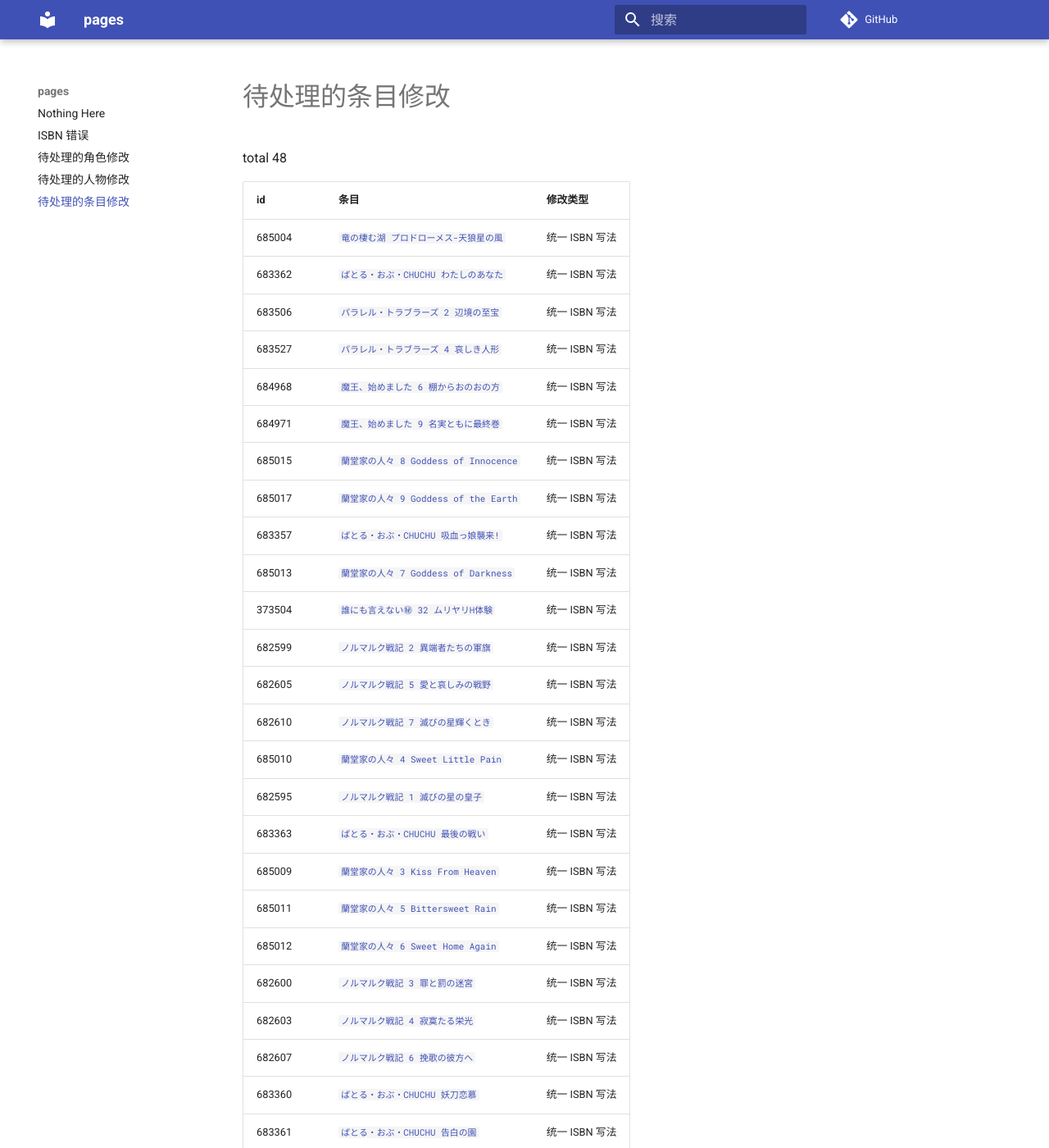
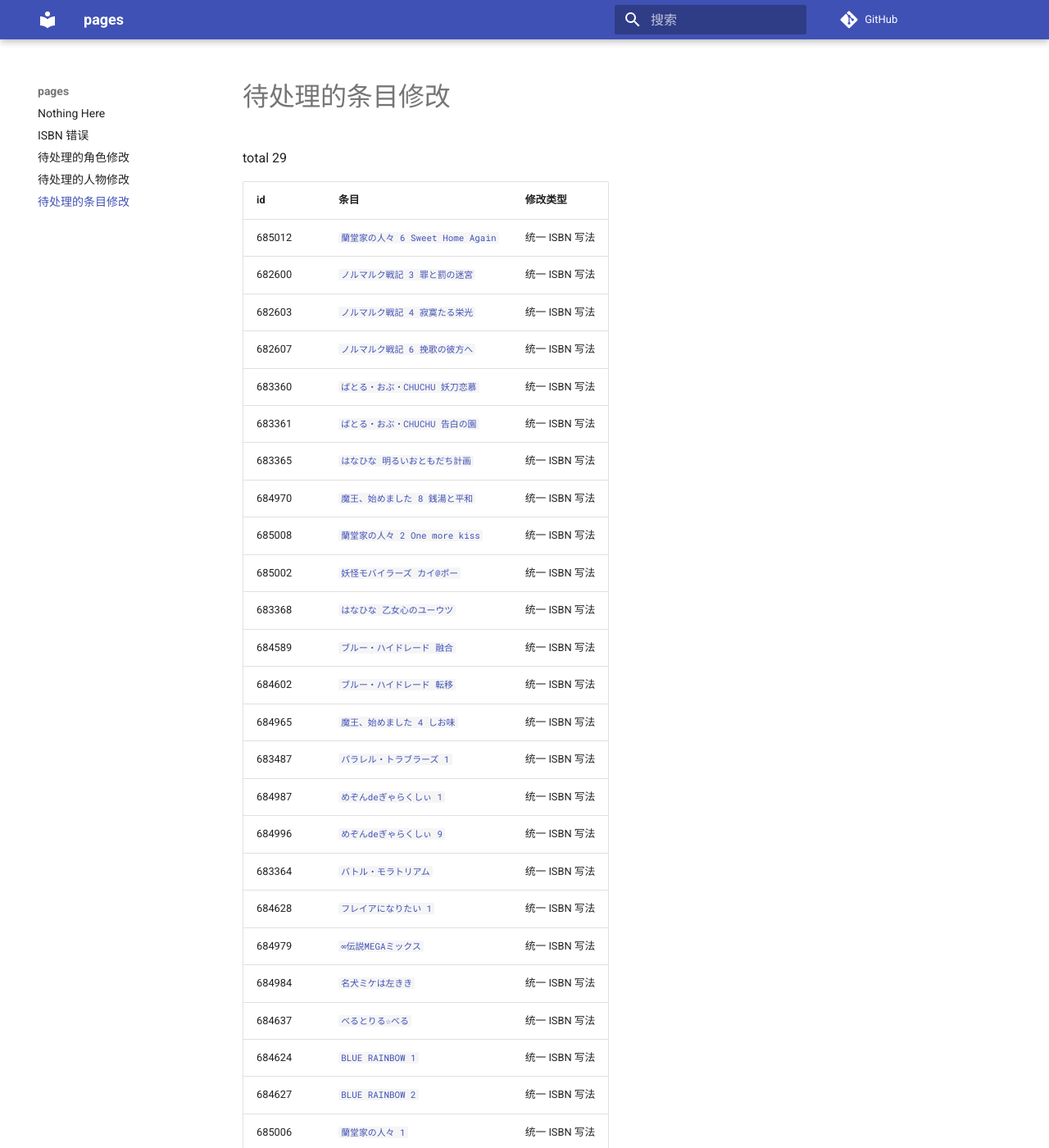
Before and after one commit to trim21/bangumi-pages, an MkDocs documentation site: the page built from docs/pending-subject-changes.md, in a window 1280 px wide and 1400 px high. Shown: the whole window at 82% size. Built offline with MkDocs 1.6.1 and Material for MkDocs 9.7.7, drawn with Linux system fonts in a browser that asks for light colours; comment, search, counter and statistics services are not loaded.

Commit message:
update pending-changes.md

```diff
--- a/docs/pending-subject-changes.md
+++ b/docs/pending-subject-changes.md
@@ -1,28 +1,9 @@
 # 待处理的条目修改
 
-total 48
+total 29
 
 | id | 条目 | 修改类型 |
 | --- | --- | --- |
-| 685004 | [`竜の棲む湖 プロドローメス-天狼星の風`](https://bgm.tv/subject/685004) | 统一 ISBN 写法 |
-| 683362 | [`ばとる・おぶ・CHUCHU わたしのあなた`](https://bgm.tv/subject/683362) | 统一 ISBN 写法 |
-| 683506 | [`パラレル・トラブラーズ 2 辺境の至宝`](https://bgm.tv/subject/683506) | 统一 ISBN 写法 |
-| 683527 | [`パラレル・トラブラーズ 4 哀しき人形`](https://bgm.tv/subject/683527) | 统一 ISBN 写法 |
-| 684968 | [`魔王、始めました 6 棚からおのおの方`](https://bgm.tv/subject/684968) | 统一 ISBN 写法 |
-| 684971 | [`魔王、始めました 9 名実ともに最終巻`](https://bgm.tv/subject/684971) | 统一 ISBN 写法 |
-| 685015 | [`蘭堂家の人々 8 Goddess of Innocence`](https://bgm.tv/subject/685015) | 统一 ISBN 写法 |
-| 685017 | [`蘭堂家の人々 9 Goddess of the Earth`](https://bgm.tv/subject/685017) | 统一 ISBN 写法 |
-| 683357 | [`ばとる・おぶ・CHUCHU 吸血っ娘襲来!`](https://bgm.tv/subject/683357) | 统一 ISBN 写法 |
-| 685013 | [`蘭堂家の人々 7 Goddess of Darkness`](https://bgm.tv/subject/685013) | 统一 ISBN 写法 |
-| 373504 | [`誰にも言えない㊙ 32 ムリヤリH体験`](https://bgm.tv/subject/373504) | 统一 ISBN 写法 |
-| 682599 | [`ノルマルク戦記 2 異端者たちの軍旗`](https://bgm.tv/subject/682599) | 统一 ISBN 写法 |
-| 682605 | [`ノルマルク戦記 5 愛と哀しみの戦野`](https://bgm.tv/subject/682605) | 统一 ISBN 写法 |
-| 682610 | [`ノルマルク戦記 7 滅びの星輝くとき`](https://bgm.tv/subject/682610) | 统一 ISBN 写法 |
-| 685010 | [`蘭堂家の人々 4 Sweet Little Pain`](https://bgm.tv/subject/685010) | 统一 ISBN 写法 |
-| 682595 | [`ノルマルク戦記 1 滅びの星の皇子`](https://bgm.tv/subject/682595) | 统一 ISBN 写法 |
-| 683363 | [`ばとる・おぶ・CHUCHU 最後の戦い`](https://bgm.tv/subject/683363) | 统一 ISBN 写法 |
-| 685009 | [`蘭堂家の人々 3 Kiss From Heaven`](https://bgm.tv/subject/685009) | 统一 ISBN 写法 |
-| 685011 | [`蘭堂家の人々 5 Bittersweet Rain`](https://bgm.tv/subject/685011) | 统一 ISBN 写法 |
 | 685012 | [`蘭堂家の人々 6 Sweet Home Again`](https://bgm.tv/subject/685012) | 统一 ISBN 写法 |
 | 682600 | [`ノルマルク戦記 3 罪と罰の迷宮`](https://bgm.tv/subject/682600) | 统一 ISBN 写法 |
 | 682603 | [`ノルマルク戦記 4 寂寞たる栄光`](https://bgm.tv/subject/682603) | 统一 ISBN 写法 |
```
